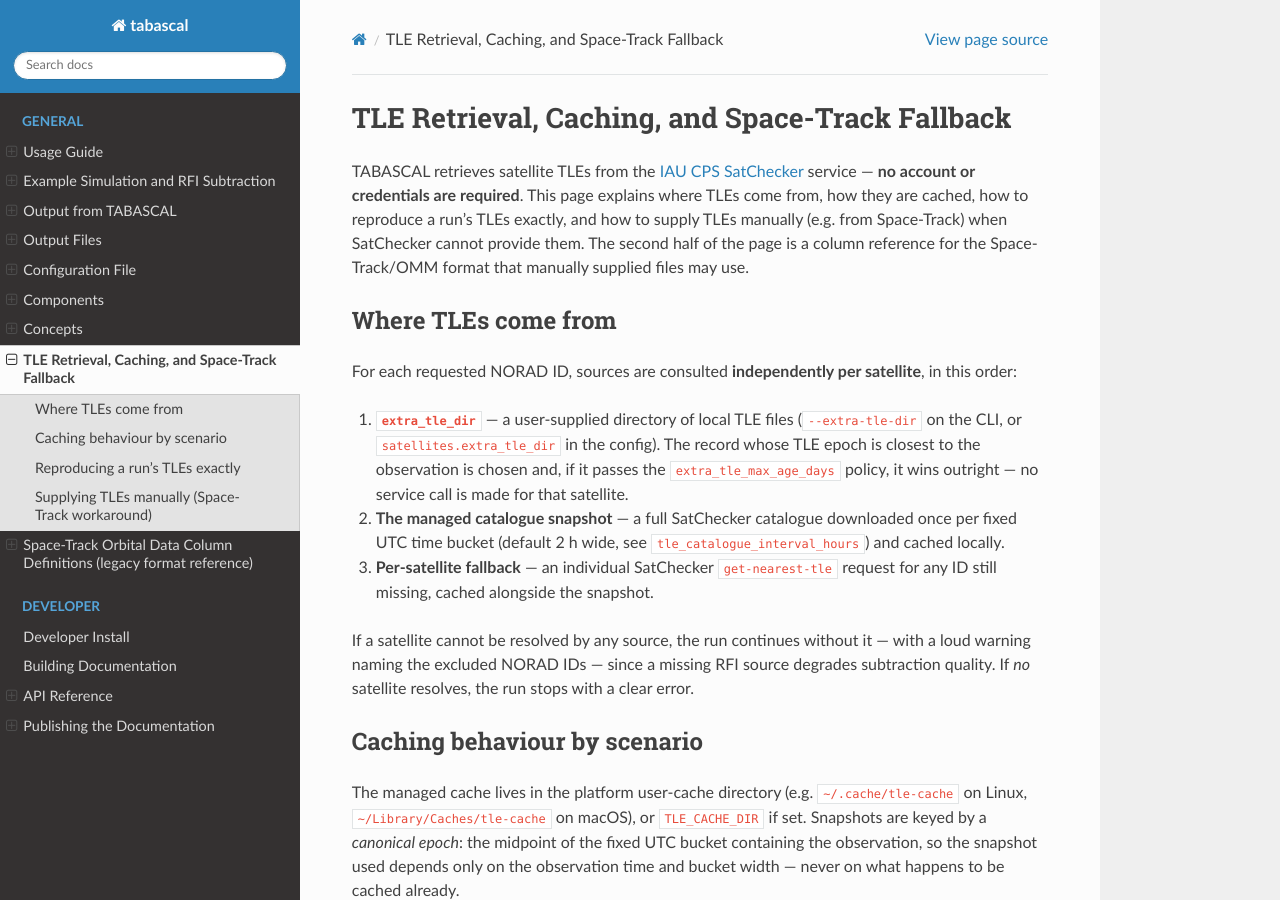
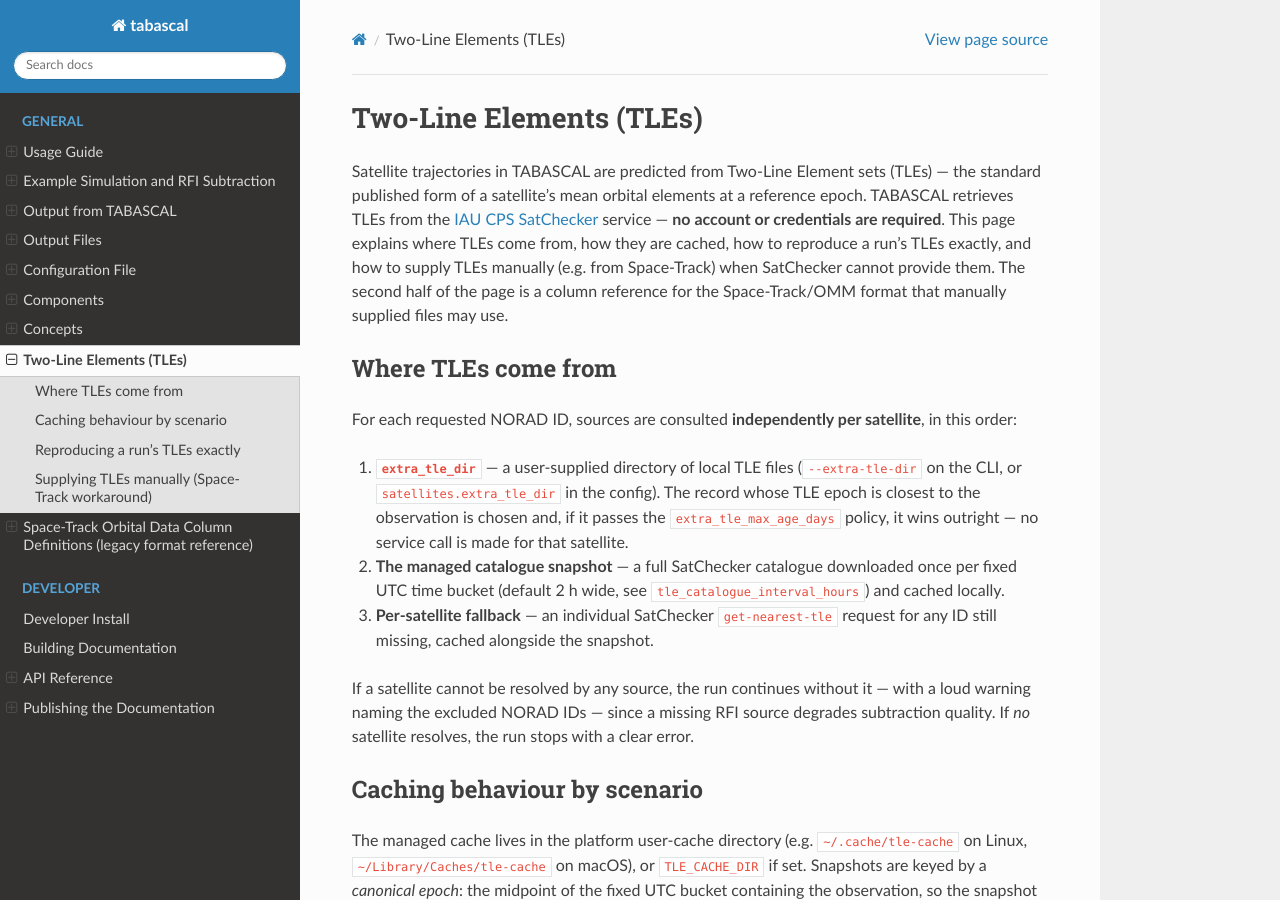
Before and after one commit to epfl-radio-astro/tabascal, a Sphinx documentation site: the page built from docs/tles.md, in a window 1280 px wide and 900 px high. Built offline with Sphinx 7.4.7 and the Read the Docs theme 3.1.0, drawn with Linux system fonts in a browser that asks for light colours.

Commit message:
Rename the TLE guide to docs/tles.md and retitle it generally
The guide is primarily about how TABASCAL sources, caches and reuses
Two-Line Elements, not about Space-Track, so name it accordingly:
docs/spacetrack.md -> docs/tles.md, titled "Two-Line Elements (TLEs)".
The Space-Track column definitions remain as its legacy-format
reference section. The Sphinx toctree and the links from usage.md and
config.md are updated, keeping the guide reachable from the rest of
the docs.

Claude-Session: https://claude.ai/code/session_01MRMWs3bArDjEFLEPS4yXe6

````diff
--- a/docs/config.md
+++ b/docs/config.md
@@ -176,7 +176,7 @@ satellites:
   ric_std: 1e2
 ```
 
-* `norad_ids`: List of the NORAD IDs of the satellites to include. Their orbital elements (TLEs) are fetched automatically from the [IAU CPS SatChecker](https://satchecker.cps.iau.org/) service — no account or credentials are required — and cached locally for reuse. If the service reports no bulk catalogue at the observation epoch (its catalogue has a data horizon, so very recent observations can fall beyond it), each satellite is fetched individually instead; the retrieved TLE may then be somewhat older than the observation, and its epoch is reported in the run log. See [TLE Retrieval, Caching, and Space-Track Fallback](spacetrack.md) for the full caching behaviour, how to reproduce a run's TLEs exactly, and how to supply TLEs manually when the service cannot.
+* `norad_ids`: List of the NORAD IDs of the satellites to include. Their orbital elements (TLEs) are fetched automatically from the [IAU CPS SatChecker](https://satchecker.cps.iau.org/) service — no account or credentials are required — and cached locally for reuse. If the service reports no bulk catalogue at the observation epoch (its catalogue has a data horizon, so very recent observations can fall beyond it), each satellite is fetched individually instead; the retrieved TLE may then be somewhat older than the observation, and its epoch is reported in the run log. See [Two-Line Elements (TLEs)](tles.md) for the full caching behaviour, how to reproduce a run's TLEs exactly, and how to supply TLEs manually when the service cannot.
 * `extra_tle_dir`: Optional path to an additional directory of local TLE files, searched **per NORAD ID before** the managed cache and SatChecker. For each requested satellite the record whose TLE epoch is closest to the observation is chosen; if it is accepted (see `extra_tle_max_age_days`) it wins outright and no service call is made for that satellite. Legacy pandas-oriented `YYYY-MM-DD-*.json` files (including the bundled Space-Track fixtures) are read. The managed cache location can also be overridden with the `TLE_CACHE_DIR` environment variable, and this directory can be given at runtime with the `--extra-tle-dir` flag.
 * `extra_tle_max_age_days`: Maximum allowed absolute difference, in days, between an `extra_tle_dir` TLE's epoch and the observation epoch. `null` (default) applies no age limit — preserving the previous behaviour and the bundled fixtures. `0` accepts only a record at the exact observation epoch — "exact" meaning within one TLE epoch quantum (~2.6 ms, the ~0.9 ms resolution of a TLE line-1 epoch plus floating-point conversion slack), so a record whose epoch matches to TLE precision is still accepted. A record that is too old (or too far in the future) is rejected and that satellite falls through to the managed catalogue / SatChecker. Negative values are a configuration error. The limit applies only to `extra_tle_dir`, and the age is measured from the TLE line-1 epoch (not the filename or file modification time).
 * `tle_catalogue_interval_hours`: Width, in hours, of the fixed UTC bucket used to reuse a managed catalogue snapshot (default `2`). Buckets are globally anchored at the Unix epoch and a request is served by the SatChecker catalogue nearest each bucket's midpoint, so the reused snapshot depends only on the request and this width — never on what is already cached. **This is a deliberate approximation**: with the default two-hour bucket the catalogue epoch differs from the exact observation epoch by at most one hour, so a returned record is nearest to the canonical bucket epoch, *not* necessarily nearest to the exact observation. Two observations less than one bucket-width apart can still straddle a boundary and use different snapshots.
--- a/docs/index.rst
+++ b/docs/index.rst
@@ -11,7 +11,7 @@ Welcome to tabscal documentation
    config
    components
    concepts
-   spacetrack
+   tles
 
 .. toctree::
    :maxdepth: 2
--- a/docs/spacetrack.md
+++ b/docs/tles.md
@@ -1,6 +1,8 @@
-# TLE Retrieval, Caching, and Space-Track Fallback
+# Two-Line Elements (TLEs)
 
-TABASCAL retrieves satellite TLEs from the
+Satellite trajectories in TABASCAL are predicted from Two-Line Element sets
+(TLEs) — the standard published form of a satellite's mean orbital elements at a
+reference epoch. TABASCAL retrieves TLEs from the
 [IAU CPS SatChecker](https://satchecker.cps.iau.org/) service — **no account or
 credentials are required**. This page explains where TLEs come from, how they
 are cached, how to reproduce a run's TLEs exactly, and how to supply TLEs
--- a/docs/usage.md
+++ b/docs/usage.md
@@ -49,7 +49,7 @@ Every run also saves the TLEs it actually used to
 via `--extra-tle-dir` reproduces the run's trajectory priors exactly. For the
 full caching behaviour, and for supplying TLEs manually (e.g. from Space-Track)
 when SatChecker cannot provide them, see
-[TLE Retrieval, Caching, and Space-Track Fallback](spacetrack.md).
+[Two-Line Elements (TLEs)](tles.md).
 
 Note: generating a simulation with `sim-vis` (part of tab-sim) still uses
 Space-Track and requires a `spacetrack_login.yaml`. That requirement applies only
````
